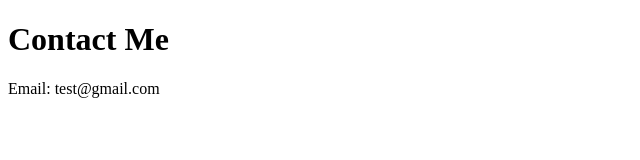
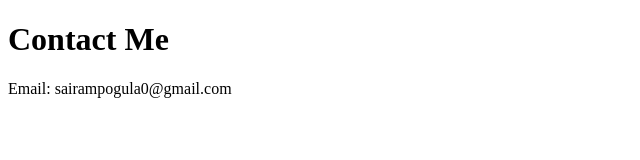
Before and after one commit to sairampogula6/portfolio-team-project, a plain HTML site: page contact.html in a window 1280 px wide. Shown: the full height of the page, 0-640 px from the left. Drawn offline with Linux system fonts and the light colour scheme.

Commit message:
changed mail in  contact page

```diff
--- a/contact.html
+++ b/contact.html
@@ -5,6 +5,6 @@
 </head>
 <body>
 <h1>Contact Me</h1>
-<p>Email: test@gmail.com</p>
+<p>Email: sairampogula0@gmail.com</p>
 </body>
 </html>
```
